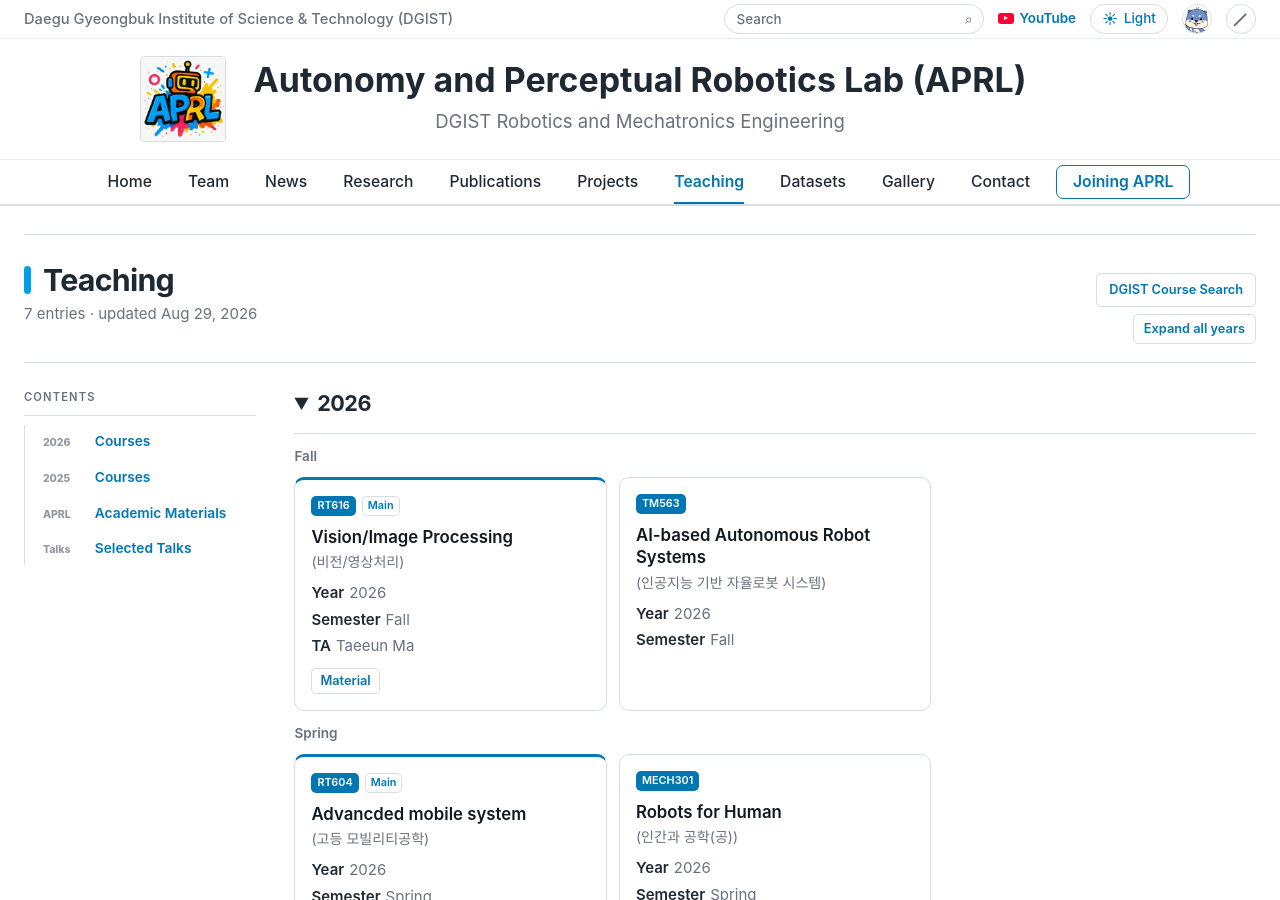
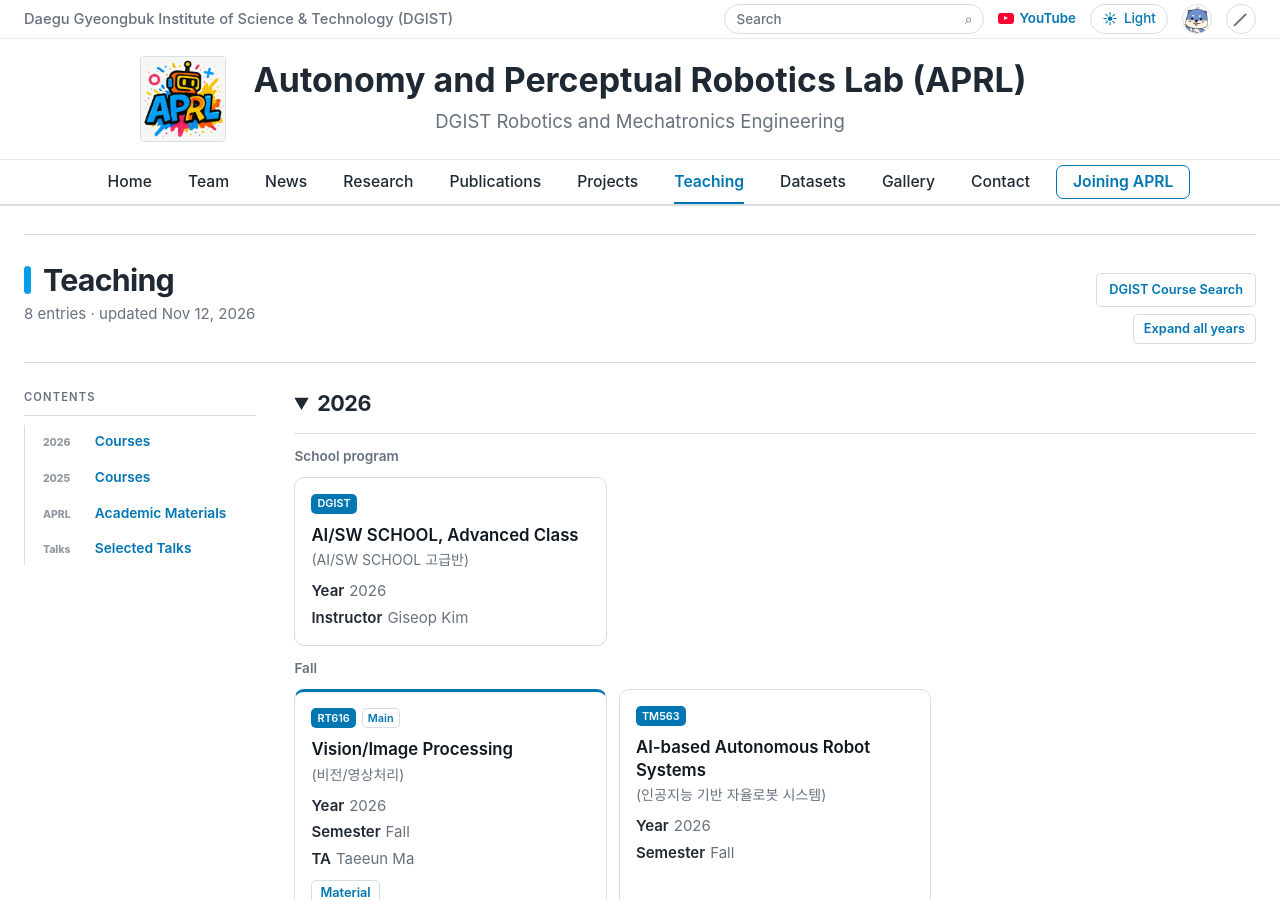
Before and after one commit to team-aprl/team-aprl.github.io, a Jekyll site: the page built from teaching.html, in a window 1280 px wide and 900 px high. Built offline with Jekyll 4.4.1, drawn with Linux system fonts in a browser that asks for light colours.

Commit message:
Add AI SW School teaching

```diff
--- a/teaching.html
+++ b/teaching.html
@@ -10,7 +10,7 @@ extra_scripts:
 ---
 
 <main class="page">
-      <section id="teaching" class="publications-section teaching-section"><div class="publications-heading"><div><h1>Teaching</h1><p>7 entries &middot; updated Aug 29, 2026</p></div><div class="teaching-heading-actions"><a class="teaching-course-search" href="https://welcome.dgist.ac.kr/ucs/ucsqProfRespSbjtInq/index.do" target="_blank" rel="noopener noreferrer">DGIST Course Search</a><button class="teaching-toggle-all" type="button" aria-expanded="false">Expand all years</button></div></div>
+      <section id="teaching" class="publications-section teaching-section"><div class="publications-heading"><div><h1>Teaching</h1><p>8 entries &middot; updated Nov 12, 2026</p></div><div class="teaching-heading-actions"><a class="teaching-course-search" href="https://welcome.dgist.ac.kr/ucs/ucsqProfRespSbjtInq/index.do" target="_blank" rel="noopener noreferrer">DGIST Course Search</a><button class="teaching-toggle-all" type="button" aria-expanded="false">Expand all years</button></div></div>
         <div class="teaching-layout">
           <aside class="teaching-toc">
             <nav aria-label="Teaching contents">
@@ -27,6 +27,9 @@ extra_scripts:
           <div class="teaching-content-stack">
         <details id="teaching-2026" class="teaching-year-group" data-teaching-year="2026" open>
           <summary class="publication-year">2026</summary>
+          <div class="teaching-semester">School program</div><div class="teaching-list">
+          <article class="teaching-card"><div class="teaching-title-row"><span class="pub-badge pub-year">DGIST</span><h3>AI/SW SCHOOL, Advanced Class<span>(AI/SW SCHOOL 고급반)</span></h3></div><div class="publication-meta"><span><b>Year</b>2026</span><span><b>Instructor</b>Giseop Kim</span></div></article>
+          </div>
           <div class="teaching-semester">Fall</div><div class="teaching-list">
           <article class="teaching-card teaching-main"><div class="teaching-title-row"><span class="pub-badge pub-year">RT616</span><span class="pub-badge aprl">Main</span><h3>Vision/Image Processing<span>(비전/영상처리)</span></h3></div><div class="publication-meta"><span><b>Year</b>2026</span><span><b>Semester</b>Fall</span>
               <span><b>TA</b>Taeeun Ma</span>
```
